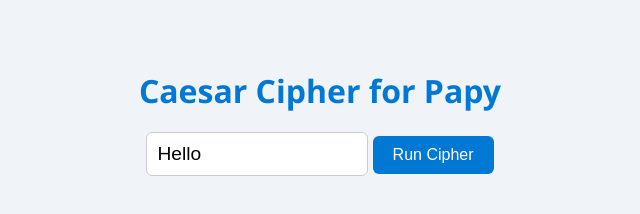
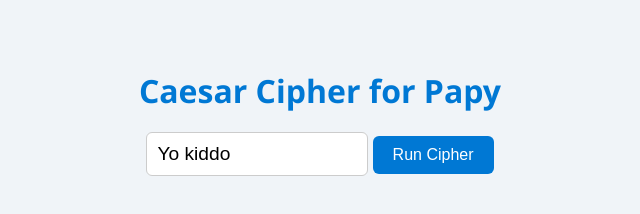
Before and after one commit to unborntadpole/caesar-cipher-webapp, a plain HTML site: page index.html in a window 1280 px wide. Shown: the full height of the page, 320-960 px from the left. Drawn offline with Linux system fonts and the light colour scheme.

Commit message:
Change text message

```diff
--- a/index.html
+++ b/index.html
@@ -54,7 +54,7 @@
 </head>
 <body>
   <h1>Caesar Cipher for Papy</h1>
-  <input type="text" id="inputText" value="Hello">
+  <input type="text" id="inputText" value="Yo kiddo">
   <button onclick="cipher()">Run Cipher</button>
   <pre id="output" style="display: none;"></pre>
 
```
